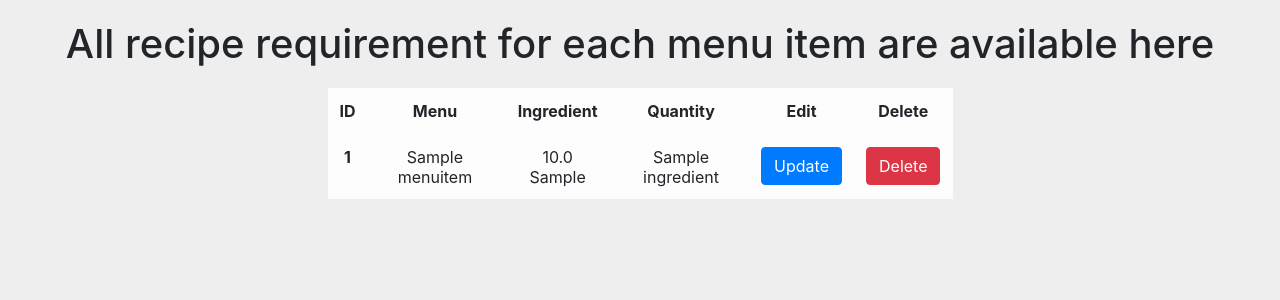
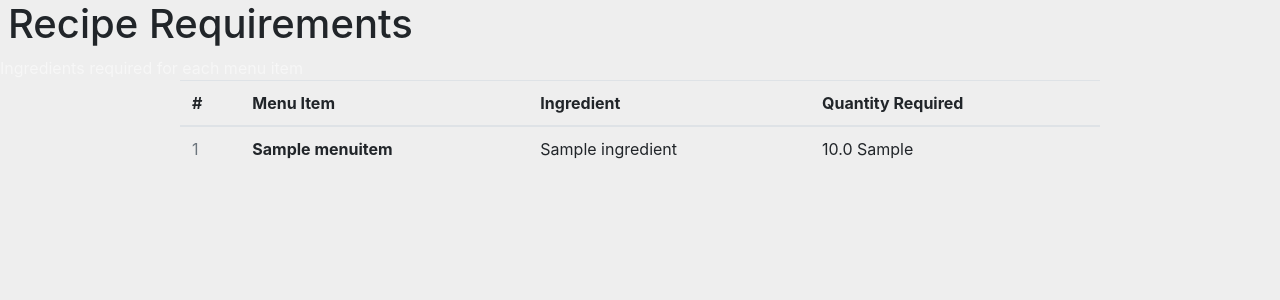
Before and after one commit to masmarmehdi/Django-delights, a Django app: page /recipe-requirements/ in a window 1280 px wide. Shown: the part 56-356 px from the top of the page. Run offline with Django 4.2, Linux system fonts and the light colour scheme; tables that the repository leaves empty hold one stand-in row (values such as "Sample post").

Commit message:
recipe requirement refinement

```diff
--- a/inventory/templates/inventory/reciperequirement_list.html
+++ b/inventory/templates/inventory/reciperequirement_list.html
@@ -1,42 +1,76 @@
 {% extends 'base.html' %}
 {% block head %}
-    <title>Ingredients</title>
-{% endblock  %}
+    <title>Recipes — Django Delights</title>
+{% endblock %}
+
 {% block content %}
-<div style="text-align:center;margin:20px">
-    <h1>All recipe requirement for each menu item are available here</h1>
+<div class="page-header">
+    <h1><i class="bi bi-journal-text mr-2"></i>Recipe Requirements</h1>
+    <p class="mb-0 text-white-50">Ingredients required for each menu item</p>
+</div>
+
+<div class="container">
     {% if user.is_authenticated %}
-        <a href="{% url 'create-recipe_requirement' %}"><button class="btn btn-primary">Add a new Recipe</button></a>
+    <div class="text-center mb-4">
+        <a href="{% url 'create-recipe_requirement' %}" class="btn btn-success btn-lg">
+            <i class="bi bi-plus-circle-fill mr-1"></i>Add Recipe Requirement
+        </a>
+    </div>
     {% endif %}
-</div>
-<div class='row justify-content-center'>
-    <div class='col-md-6'>
-    <table class="table table-light" style="text-align:center">
+
+    {% if recipe_requirements %}
+    <div class="row justify-content-center">
+        <div class="col-lg-10">
+            <div class="app-table">
+                <table class="table mb-0">
                     <thead>
                         <tr>
-              <th scope="col">ID</th>
-              <th scope="col">Menu</th>
-              <th scope="col">Ingredient</th>
-              <th scope="col">Quantity</th>
-              <th scope="col">Edit</th>
-              <th scope="col">Delete</th>
+                            <th>#</th>
+                            <th>Menu Item</th>
+                            <th>Ingredient</th>
+                            <th>Quantity Required</th>
+                            {% if user.is_authenticated %}
+                            <th class="text-center">Actions</th>
+                            {% endif %}
                         </tr>
                     </thead>
                     <tbody>
                         {% for item in recipe_requirements %}
                         <tr>
-            <th scope="row">{{item.id}}</th>
-            <td>{{ item}}</td>
-            <td>{{ item.quantity }} {{item.ingredient.unit}}</td>
-            <td>{{ item.ingredient }}</td>
-            <td><a href="{% url 'update-recipe_requirement' item.id %}"><button class="btn btn-primary">Update</button></a></td>
-            <td><a href="{% url 'delete-recipe_requirement' item.id %}"><button class="btn btn-danger">Delete</button></a></td>
+                            <td class="text-muted">{{ item.id }}</td>
+                            <td><strong>{{ item.menu_item.title }}</strong></td>
+                            <td>{{ item.ingredient.name }}</td>
+                            <td>
+                                {{ item.quantity }} {{ item.ingredient.unit }}
+                                {% if not item.enough %}
+                                <span class="badge-unavailable ml-1">Insufficient</span>
+                                {% endif %}
+                            </td>
+                            {% if user.is_authenticated %}
+                            <td class="text-center">
+                                <a href="{% url 'update-recipe_requirement' item.id %}" class="btn btn-sm btn-outline-primary mr-1">
+                                    <i class="bi bi-pencil-fill"></i> Edit
+                                </a>
+                                <a href="{% url 'delete-recipe_requirement' item.id %}" class="btn btn-sm btn-outline-danger">
+                                    <i class="bi bi-trash-fill"></i> Delete
+                                </a>
+                            </td>
+                            {% endif %}
                         </tr>
-
                         {% endfor %}
                     </tbody>
                 </table>
             </div>
         </div>
     </div>
-{% endblock  %}
+    {% else %}
+    <div class="empty-state">
+        <i class="bi bi-journal-x"></i>
+        <h5>No recipe requirements yet</h5>
+        {% if user.is_authenticated %}
+        <p class="text-muted">Add requirements to link ingredients with your menu items.</p>
+        {% endif %}
+    </div>
+    {% endif %}
+</div>
+{% endblock %}
```
Also changed, not shown: inventory/templates/inventory/reciperequirement_delete.html (+20 -9 lines), inventory/templates/inventory/reciperequirement_form.html (+37 -14 lines). Lines whose indentation alone changed are shown as unchanged.
